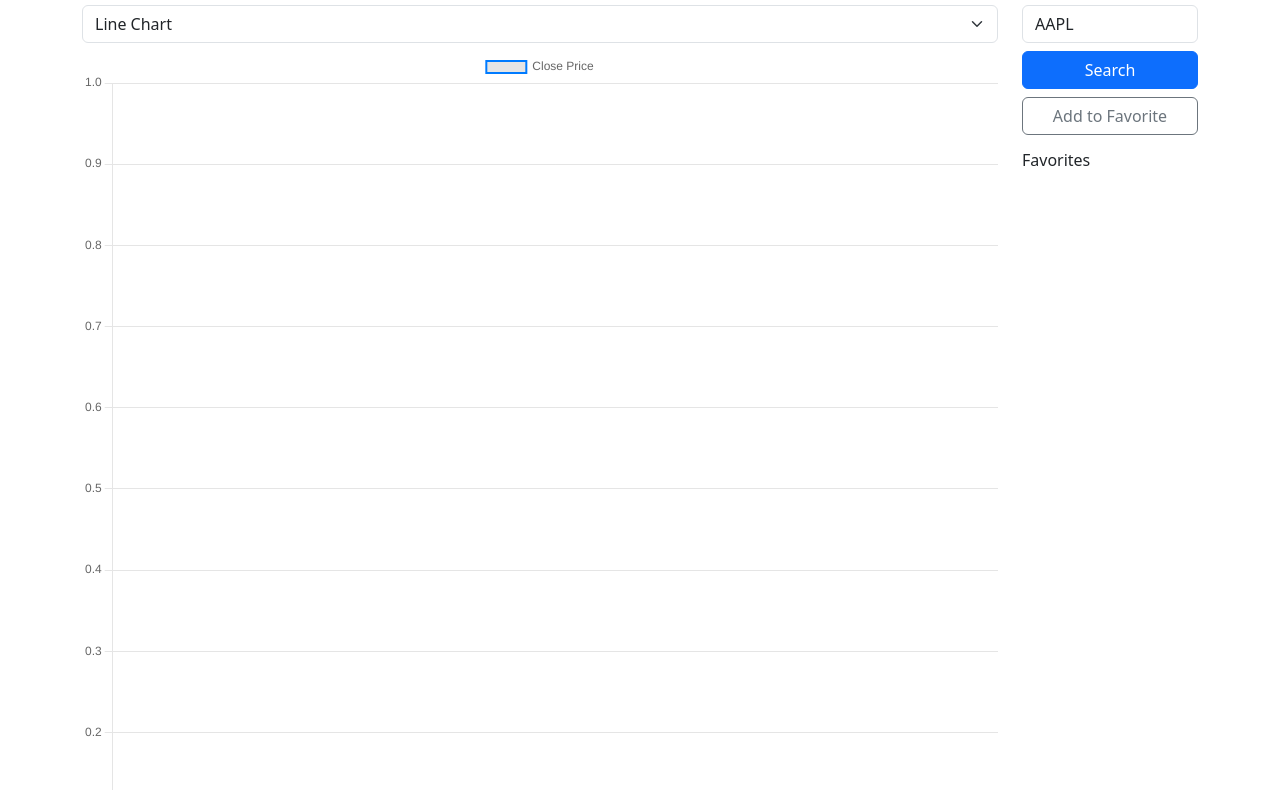
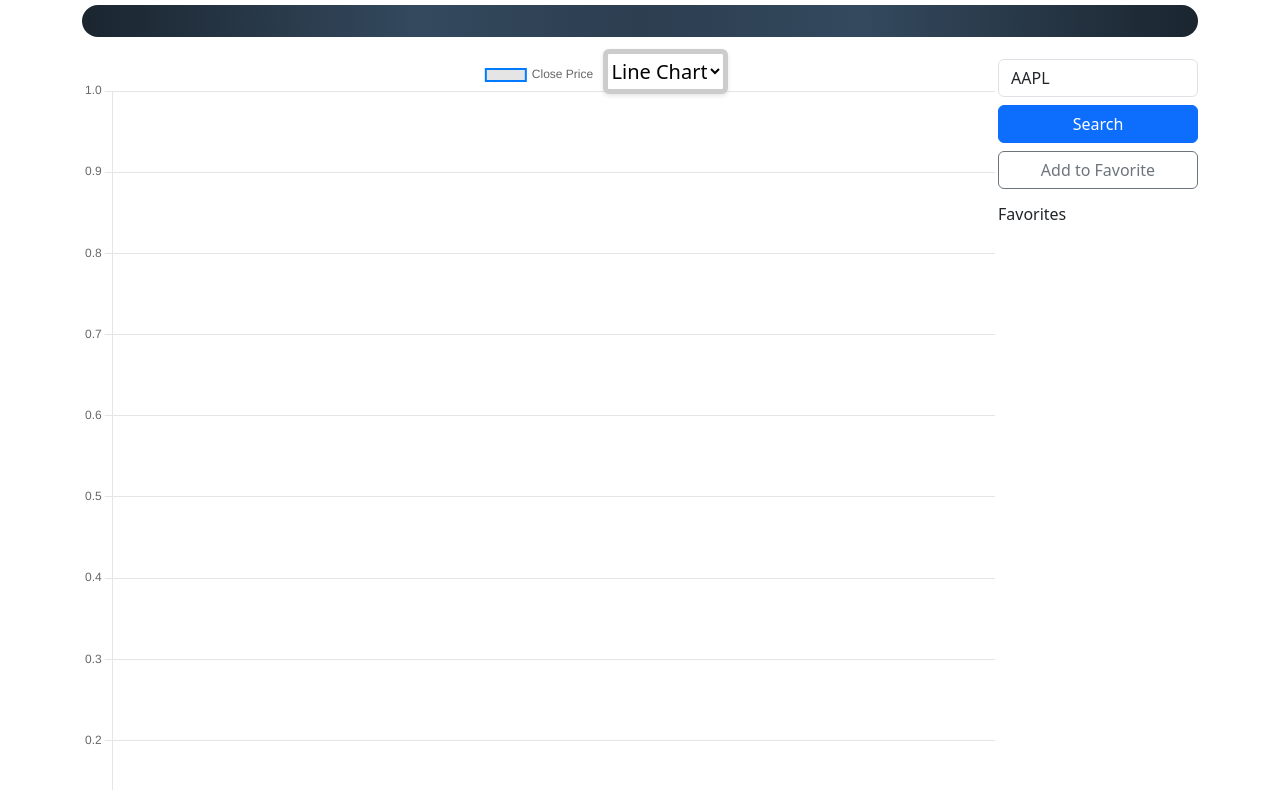
Before and after one commit to TomIgnoul/SimpleStockData, a website built with Vite: page index.html in a window 1280 px wide. Shown: the part 91-881 px from the top of the page. Built offline with nearby package versions, Linux system fonts and the light colour scheme; files whose address does not match are found by name.

Commit message:
Layout: Adjust adjust selector styling and positioning

```diff
--- a/index.html
+++ b/index.html
@@ -11,17 +11,22 @@
       <div id="mainDiv" class="container py-4">
         <!-- Header -->
         <div class="mb-4 text-center">
-          <h1>📈 Stock Chart Viewer</h1>
+          <h1>📈 Simple Stock Data 📈</h1>
         </div>
+        <div id="filler"></div>
 
-        <div class="row mb-4">
         <!-- Chart + Selector -->
-          <div class="col-md-10 position-relative" style="flex: 1;">
-            <select id="ChartTypeSelector" class="form-select mb-2 chart-select">
+          <!-- <div id ="ChartAndSelectorAndSideBar" class="row mb-4"> -->
+            <div id ="ChartAndSelectorAndSideBar" class="position-relative">
+              <div id="selectorDiv">
+                <select id="ChartTypeSelector" class="w-25 p-3" >
                   <option value="line">Line Chart</option>
                   <option value="bar">Bar Chart</option>
                 </select>
-            <canvas id="chartCanvas" height="280"></canvas> <!-- 👈 reduce height -->
+              </div>
+              <div id ="ChartAndSelector" class="col-md-10 position-relative" style="flex: 1;">
+
+                <canvas id="chartCanvas" height="280"></canvas>
               </div>
 
               <!-- Sidebar: Search + Favorites -->
--- a/src/main/main.js
+++ b/src/main/main.js
@@ -1,7 +1,7 @@
 "use strict";
 import "bootstrap/dist/css/bootstrap.min.css";
 import "bootstrap/dist/js/bootstrap.bundle.min.js";
-import { Chart } from "chart.js";
+// import { Chart } from "chart.js";
 import { renderLineChart } from "../utils/renderLineChart";
 import { renderBarChart } from "../utils/renderBarChart";
 import { intradayData } from "../init/intradayData";
--- a/src/styles/style.css
+++ b/src/styles/style.css
@@ -1,3 +1,60 @@
 .row.flex-nowrap {
   overflow-x: auto;
 }
+
+/* Filler Div */
+#filler {
+  height: 2rem;
+  background-color: #d9c7bf;
+  border-radius: 25px;
+  background-image: radial-gradient(
+    circle,
+    #2c3e50 0%,
+    #34495e 40%,
+    #1a252f 100%
+  );
+}
+
+/* Chart + Selector + Sidebar */
+#ChartAndSelectorAndSideBar {
+  margin-top: 2%;
+  display: flex;
+  align-items: flex-start;
+  justify-content: space-between;
+}
+
+/* Chart + Selector */
+
+#ChartAndSelector {
+  position: relative;
+  flex: 1;
+  height: 100%;
+  min-height: 600px;
+}
+
+/* Selector */
+#selectorDiv {
+  position: absolute;
+  top: -10px;
+  left: 50%;
+
+  transform: translateX(-45%);
+  z-index: 3;
+  width: 100%;
+  max-width: 500px;
+  display: flex;
+  justify-content: center;
+}
+
+#ChartTypeSelector {
+  width: 100%;
+  padding: 0px !important;
+  font-size: 1rem;
+  border-radius: 6px;
+  border: 5px solid #ccc;
+  background-color: #fff;
+  box-shadow: 0 2px 4px rgba(0, 0, 0, 0.1);
+  height: 45px;
+  text-align: center;
+  font-size: 20px;
+}
```
Lines whose indentation alone changed are shown as unchanged.
